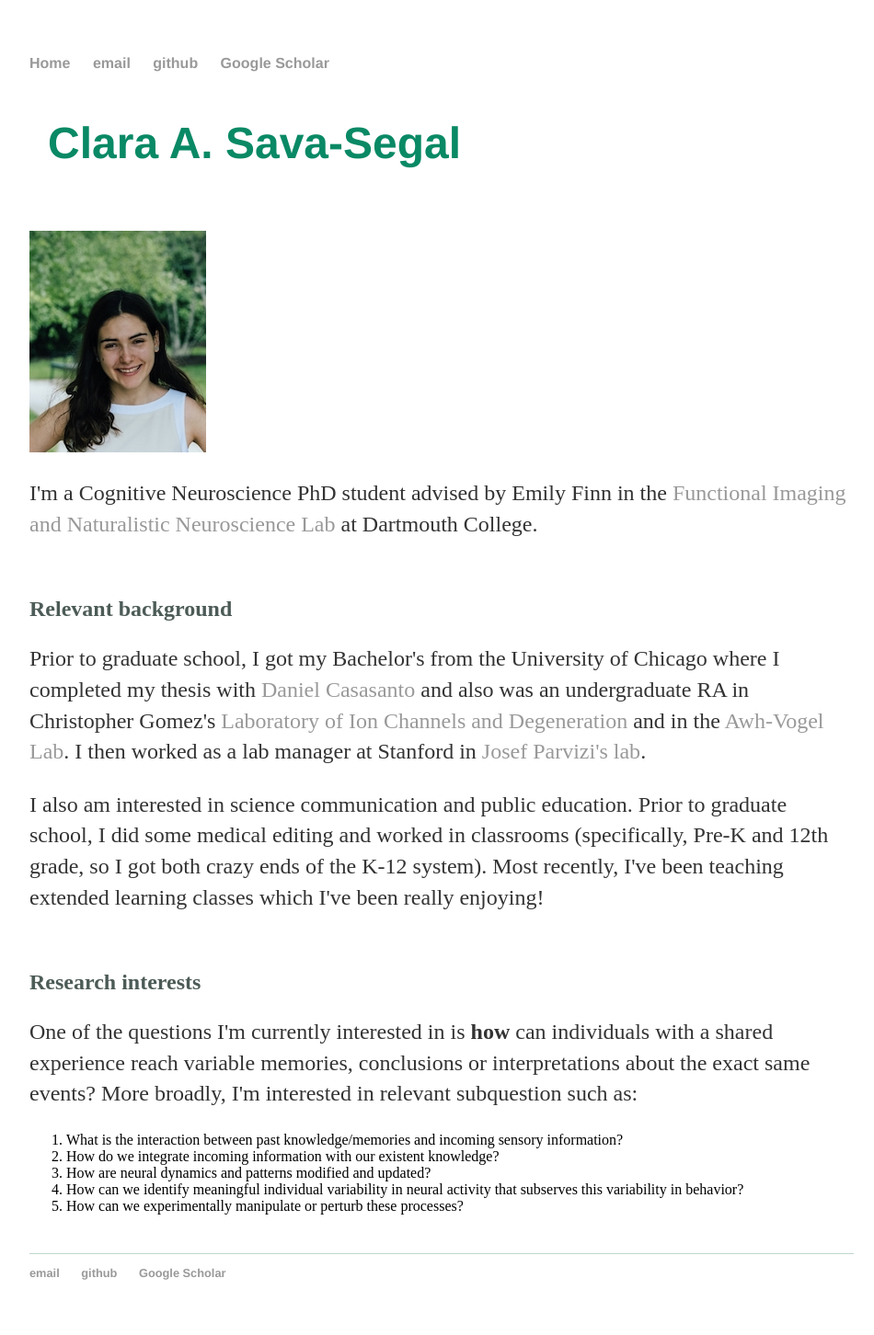
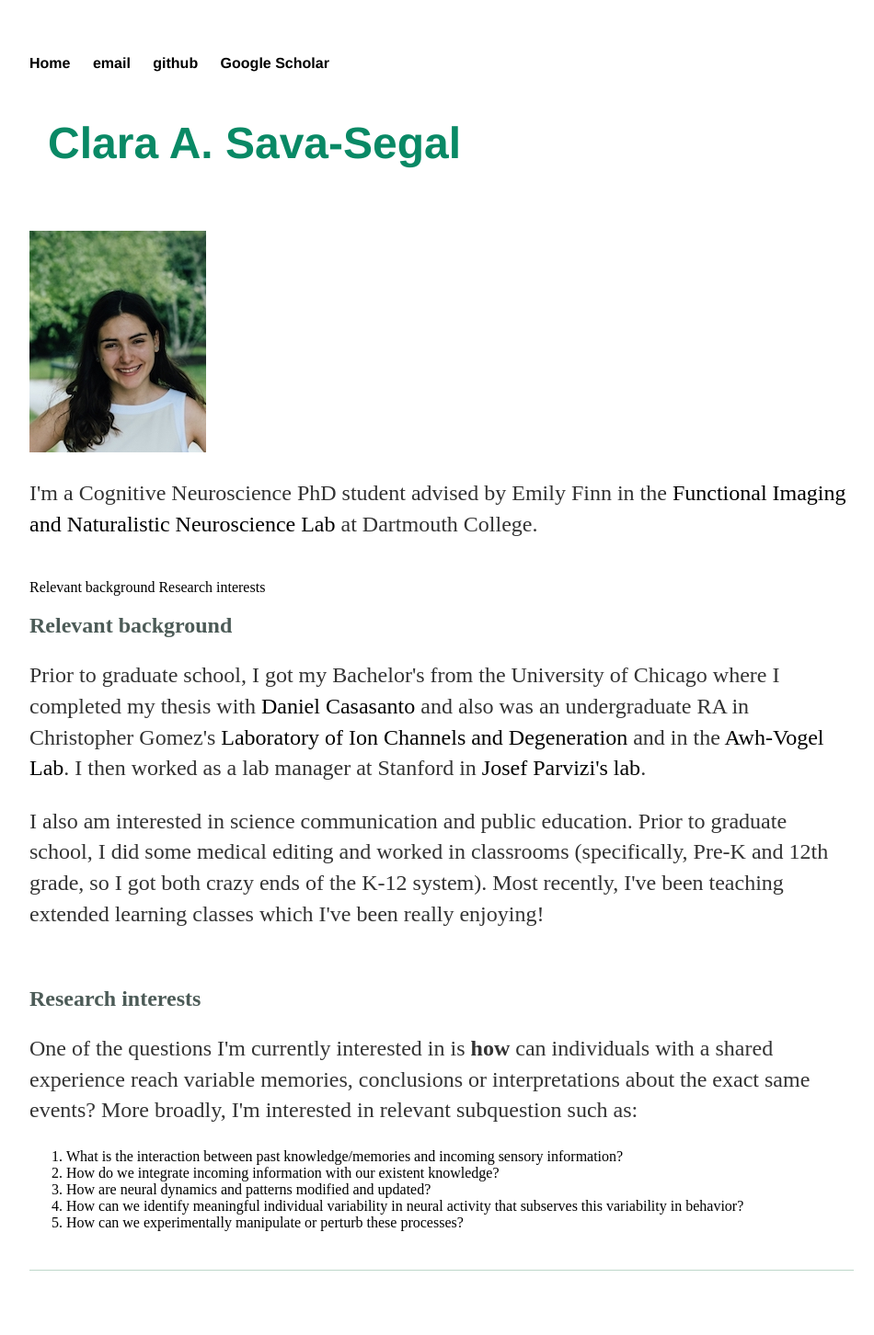
Before and after one commit to csavasegal/csavasegal.github.io, a Jekyll site: the page built from index.html, in a window 1280 px wide. Shown: the whole page at 92% size, without its empty margins (160-1110 px from the left). Built offline with Jekyll 4.4.1, drawn with Linux system fonts in a browser that asks for light colours.

Commit message:
Add files via upload

```diff
--- a/_layouts/default.html
+++ b/_layouts/default.html
@@ -27,9 +27,6 @@
 			</div><!-- /.container -->
 			<footer>
 	    		<ul>
-                    <li><a href="mailto:csava.gr@dartmouth.edu">email</a></li>
-                    <li><a href="https://github.com/csavasegal">github</a></li>
-                    <li><a href="https://scholar.google.com/citations?user=c0vFC1MAAAAJ&hl=en">Google Scholar</a></li>
 
 				</ul>
 			</footer>
--- a/css/main.css
+++ b/css/main.css
@@ -55,3 +55,17 @@ ul.posts li {
     top: 18px;
     left: 20px;
   }
+
+  html {
+    scroll-behavior: smooth;
+   }
+
+   a {
+    text-decoration: none;
+    color: black;
+   }
+
+   #down {
+    margin-top: 100%;
+    padding-bottom: 25%;
+   }
--- a/index.html
+++ b/index.html
@@ -14,13 +14,20 @@ title: Clara A. Sava-Segal
 
 </div>
 
+
+
 <div class="blurb">
     <img src="img/sava-segal_clara.jpg" alt="profile_pic">
 	<p>I'm a Cognitive Neuroscience PhD student advised by Emily Finn in the <a href = "https://thefinnlab.github.io/research/" >Functional Imaging and Naturalistic Neuroscience Lab</a> at Dartmouth College.</a></p>
     <br>
 </div><!-- /.blurb -->
 
-<div class="blurb">
+<a href="#background">Relevant background</a>
+<a href="#researchint">Research interests</a>
+
+
+
+<div id="background">
     <h2><span style="color:rgb(76, 91, 87)">Relevant background</span></h2>
 	<p>Prior to graduate school, I got my Bachelor's from the University of Chicago where I completed my thesis with <a href = "http://casasanto.com/" >Daniel Casasanto</a>
         and also was an undergraduate RA in Christopher Gomez's <a href = "https://voices.uchicago.edu/gomezlab/" > Laboratory of Ion Channels and Degeneration </a> and in the <a href = "https://awhvogellab.com/" >Awh-Vogel Lab</a>.
@@ -33,7 +40,7 @@ title: Clara A. Sava-Segal
 </div><!-- /.blurb -->
 
 
-<div class="blurb">
+<div id="researchint">
     <h2><span style="color:rgb(76, 91, 87)">Research interests</span></h2>
 	<p>
         One of the questions I'm currently interested in is <strong>how</strong> can individuals with a shared experience
```
